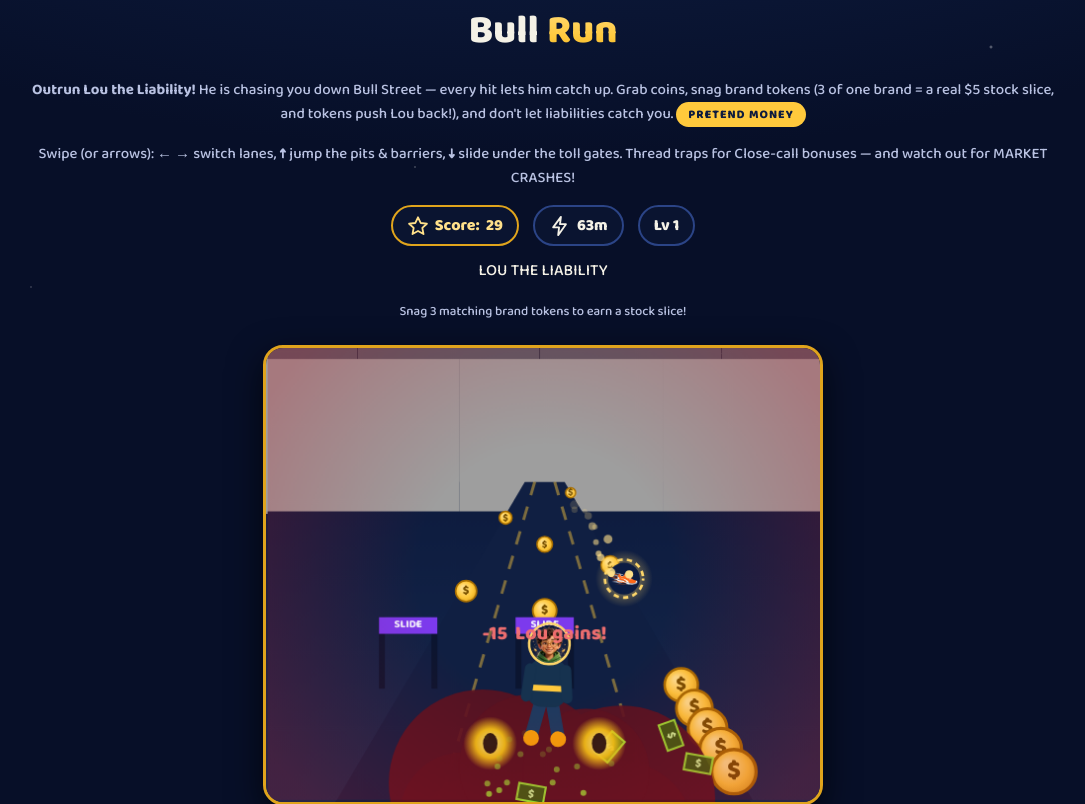
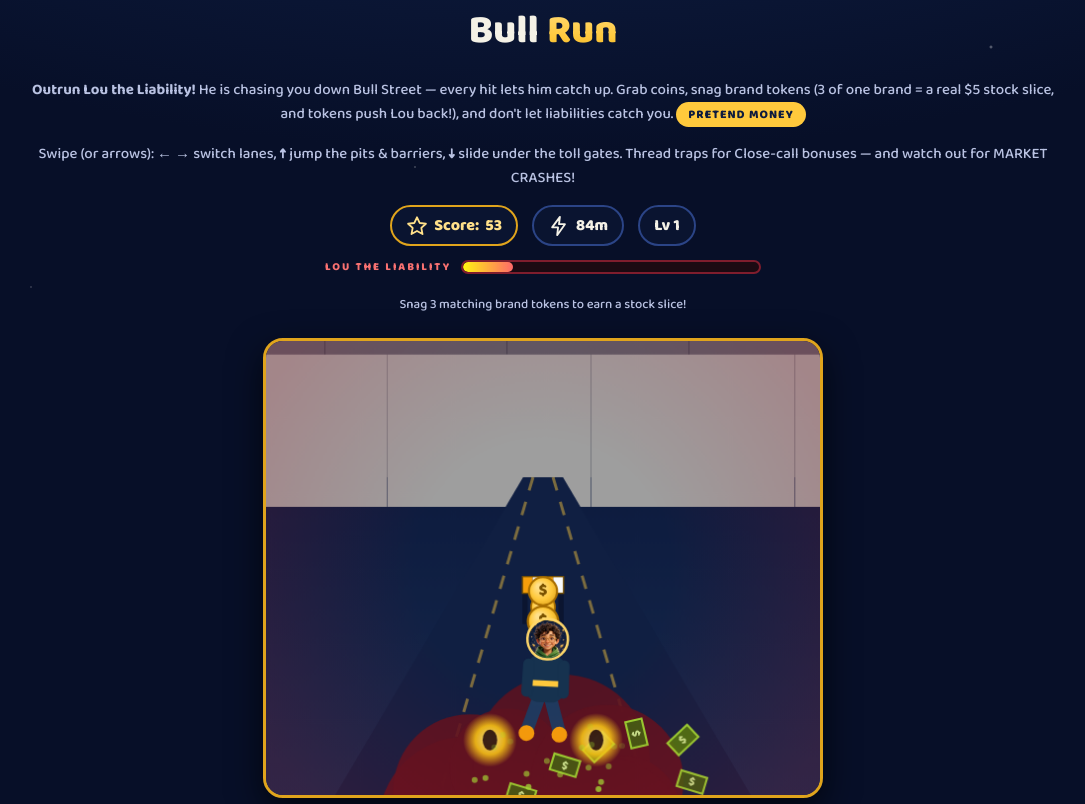
Before and after one commit to HAULTRAAISYSTEMS/stock-sprouts, a Flask app: page /quest/q1/play in a window 1280 px wide. Shown: the part 313-1117 px from the top of the page, without its empty margins (97-1182 px from the left). Run offline with Flask 3, Linux system fonts and the light colour scheme; the visitor is signed in with stand-in values (Sample User, id 1); tables that the repository leaves empty hold one stand-in row (values such as "Sample post").

Commit message:
Liabilities bar and crash banner styles

```diff
--- a/static/css/quest.css
+++ b/static/css/quest.css
@@ -428,3 +428,20 @@ table.q-table td { padding: 8px 4px; border-bottom: 1px dashed #2b4486; }
   background: #10254d; border: 2px solid var(--gold-d);
   border-radius: 14px; padding: 10px 14px; margin: 10px 0;
 }
+
+/* Bull Run: Chase Mode — liabilities proximity bar + crash banner */
+.liab-wrap { display: flex; align-items: center; justify-content: center; gap: 10px; margin: 8px 0 2px; }
+.liab-label { font-size: 11px; letter-spacing: 2px; color: #f87171; font-weight: 800; white-space: nowrap; }
+.liab-bar { width: min(300px, 62vw); height: 14px; border-radius: 8px; background: #1c0a12; border: 2px solid #7f1d2d; overflow: hidden; }
+#liabFill { height: 100%; width: 70%; border-radius: 5px;
+  background: linear-gradient(90deg, #4ade80, #facc15); transition: width 0.3s; }
+#liabFill.danger { background: linear-gradient(90deg, #f59e0b, #ef4444); animation: liabPulse 0.6s infinite alternate; }
+@keyframes liabPulse { from { filter: brightness(1); } to { filter: brightness(1.6); } }
+.crash-banner {
+  margin: 10px auto 0; padding: 10px 26px; display: inline-block;
+  font-family: 'Baloo 2', sans-serif; font-weight: 800; font-size: 22px; letter-spacing: 3px;
+  color: #ffd76a; background: linear-gradient(180deg, #7f1d2d, #450a0a);
+  border: 3px solid #fbbf24; border-radius: 14px;
+  animation: crashFlash 0.5s infinite alternate;
+}
+@keyframes crashFlash { from { transform: scale(1); } to { transform: scale(1.06); } }
```
